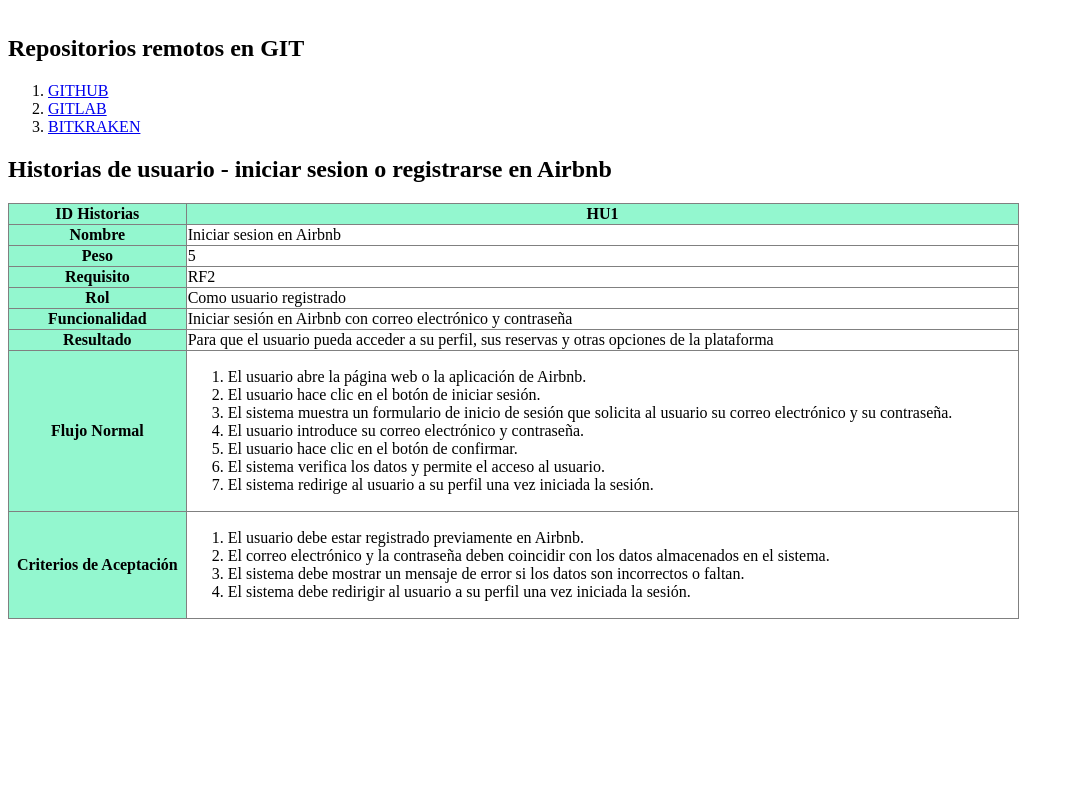
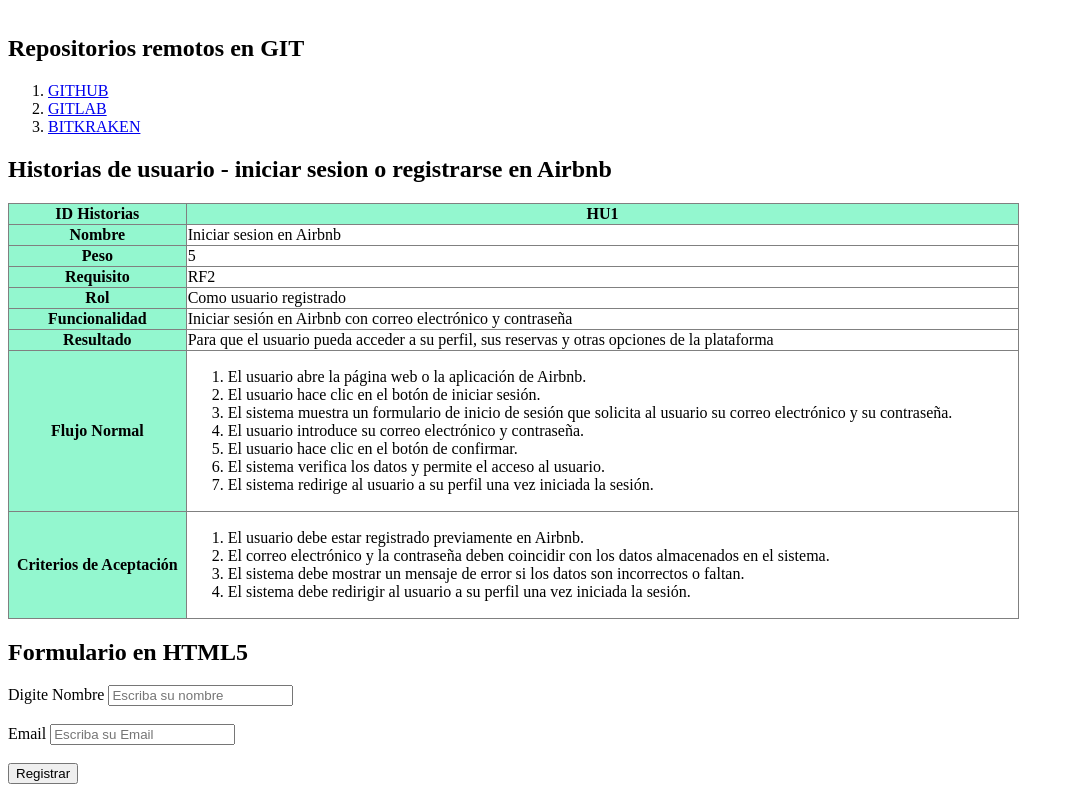
Before and after one commit to Fernandezb12/ADSO_2670687, a plain HTML site: page Index.html in a window 1280 px wide. Shown: the part 754-1546 px from the top of the page, without its empty margins (0-1074 px from the left). Before the commit the page ends 1381 px from the top, so only its background shows below. Drawn offline with Linux system fonts and the light colour scheme.

Commit message:
Integrando formularios a HTML5

```diff
--- a/Index.html
+++ b/Index.html
@@ -103,5 +103,15 @@
                                       </td>
                                     </tr>
   </table>
+            <h2>Formulario en HTML5</h2>
+
+            <form action="" method="">
+              <label for=""> Digite Nombre </label>
+              <input type="text" name="nombre" id="nombre" placeholder="Escriba su nombre" required=""><br></br>
+              <label for="Email">Email</label>
+              <input type="Email" name="Email" id="Email" placeholder="Escriba su Email" required=""><br></br>
+              <!-- <input type="submit" id="enviar" name="enviar" value="enviar" required=""><br></br>-->
+              <button value="Registrar">Registrar</button>
+            </form>
   </body>
 </html>
```
Lines whose indentation alone changed are shown as unchanged.
